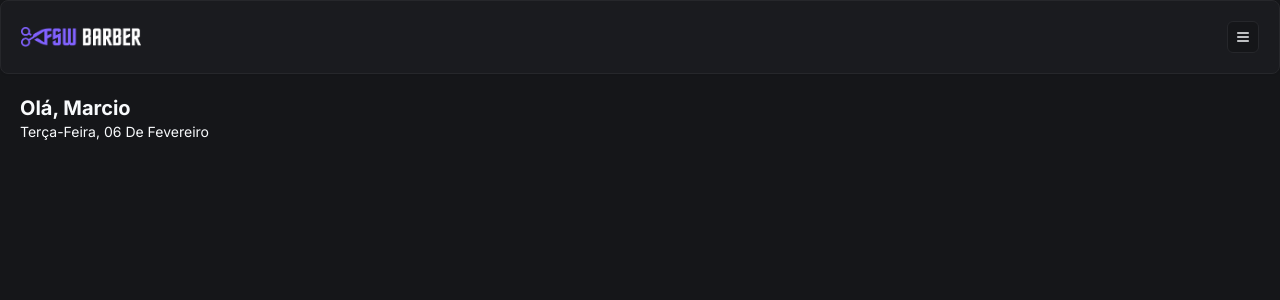
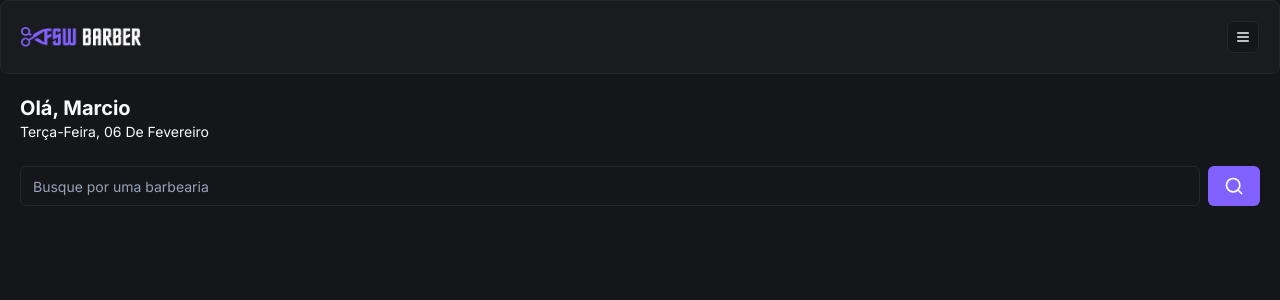
Before and after one commit to MarcioTanan/Barber-Shop, a Next.js app: page / in a window 1280 px wide. Shown: the top 300 px of the page. Built offline with nearby package versions, Linux system fonts and the light colour scheme.

Commit message:
add initial search components

```diff
--- /dev/null
+++ b/app/(home)/_components/search.tsx
@@ -0,0 +1,18 @@
+"use client"
+
+import { Button } from "@/app/_components/ui/button";
+import { Input } from "@/app/_components/ui/input";
+import { SearchIcon } from "lucide-react";
+
+const  Search = () => {
+    return (
+        <div className="flex items-center gap-2">
+            <Input placeholder="Busque por uma barbearia"/>
+            <Button variant="default">
+                <SearchIcon size={20}/>
+            </Button>
+        </div>
+     );
+}
+
+export default Search;
--- a/app/(home)/page.tsx
+++ b/app/(home)/page.tsx
@@ -1,19 +1,24 @@
-import {format} from 'date-fns'
+import { format } from 'date-fns'
 import Header from "../_components/header";
 import { ptBR } from 'date-fns/locale';
+import Search from './_components/search';
 
-export default function Home(){
+export default function Home() {
   return (
     <div>
       <Header />
 
 
-     <div className='px-5 pt-5'>
-     <h2 className='text-xl font-bold'>Olá, Marcio</h2>
-      <p className='capitalize text-sm '>
-        {format(new Date(), "EEEE',' dd 'de' MMMM ", {locale: ptBR, })}
+      <div className='px-5 pt-5'>
+        <h2 className='text-xl font-bold'>Olá, Marcio</h2>
+        <p className='capitalize text-sm '>
+          {format(new Date(), "EEEE',' dd 'de' MMMM ", { locale: ptBR, })}
         </p>
-     </div>
+      </div>
+
+      <div className='px-5 mt-6'>
+        < Search />
+      </div>
     </div>
   )
 }
--- /dev/null
+++ b/app/_components/ui/input.tsx
@@ -0,0 +1,25 @@
+import * as React from "react"
+
+import { cn } from "@/app/_lib/utils"
+
+export interface InputProps
+  extends React.InputHTMLAttributes<HTMLInputElement> {}
+
+const Input = React.forwardRef<HTMLInputElement, InputProps>(
+  ({ className, type, ...props }, ref) => {
+    return (
+      <input
+        type={type}
+        className={cn(
+          "flex h-10 w-full rounded-md border border-input bg-background px-3 py-2 text-sm ring-offset-background file:border-0 file:bg-transparent file:text-sm file:font-medium placeholder:text-muted-foreground focus-visible:outline-none focus-visible:ring-2 focus-visible:ring-ring focus-visible:ring-offset-2 disabled:cursor-not-allowed disabled:opacity-50",
+          className
+        )}
+        ref={ref}
+        {...props}
+      />
+    )
+  }
+)
+Input.displayName = "Input"
+
+export { Input }
```
Also changed, not shown: docker-compose.yml (deleted).
